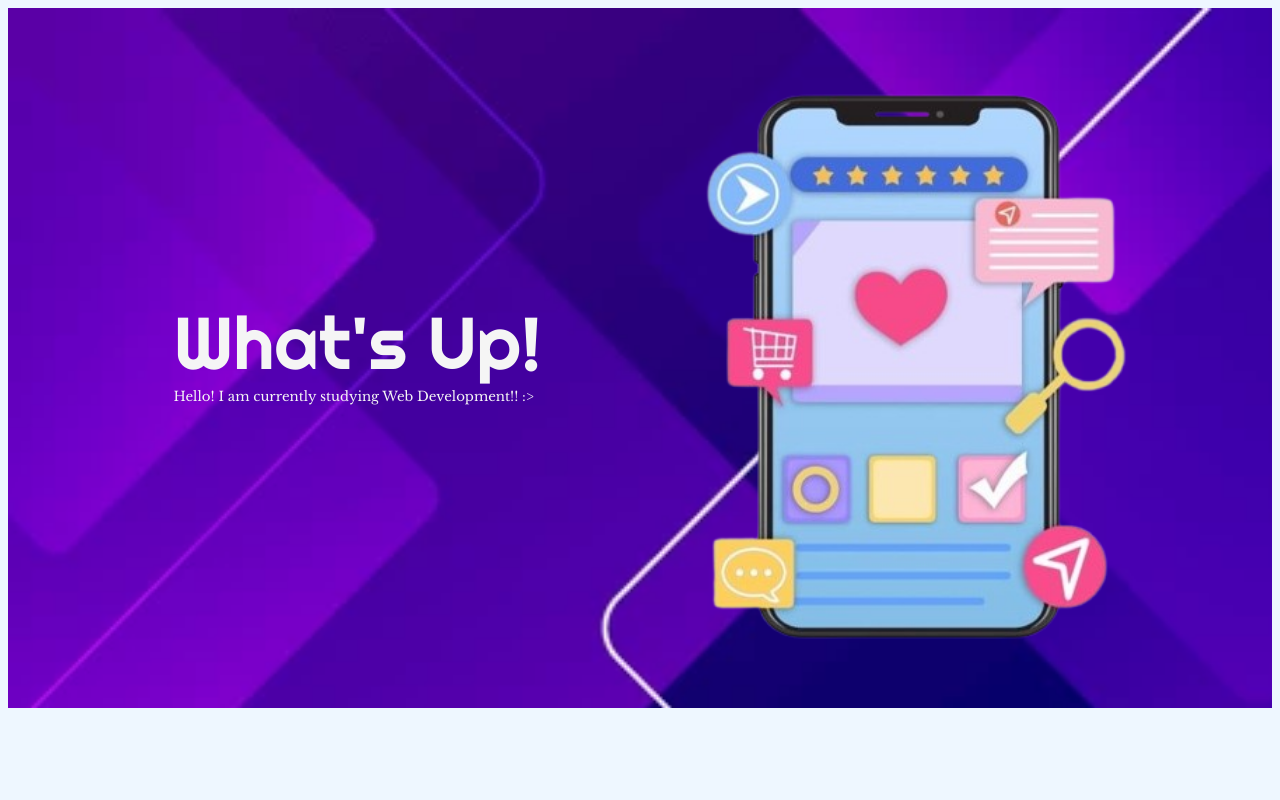
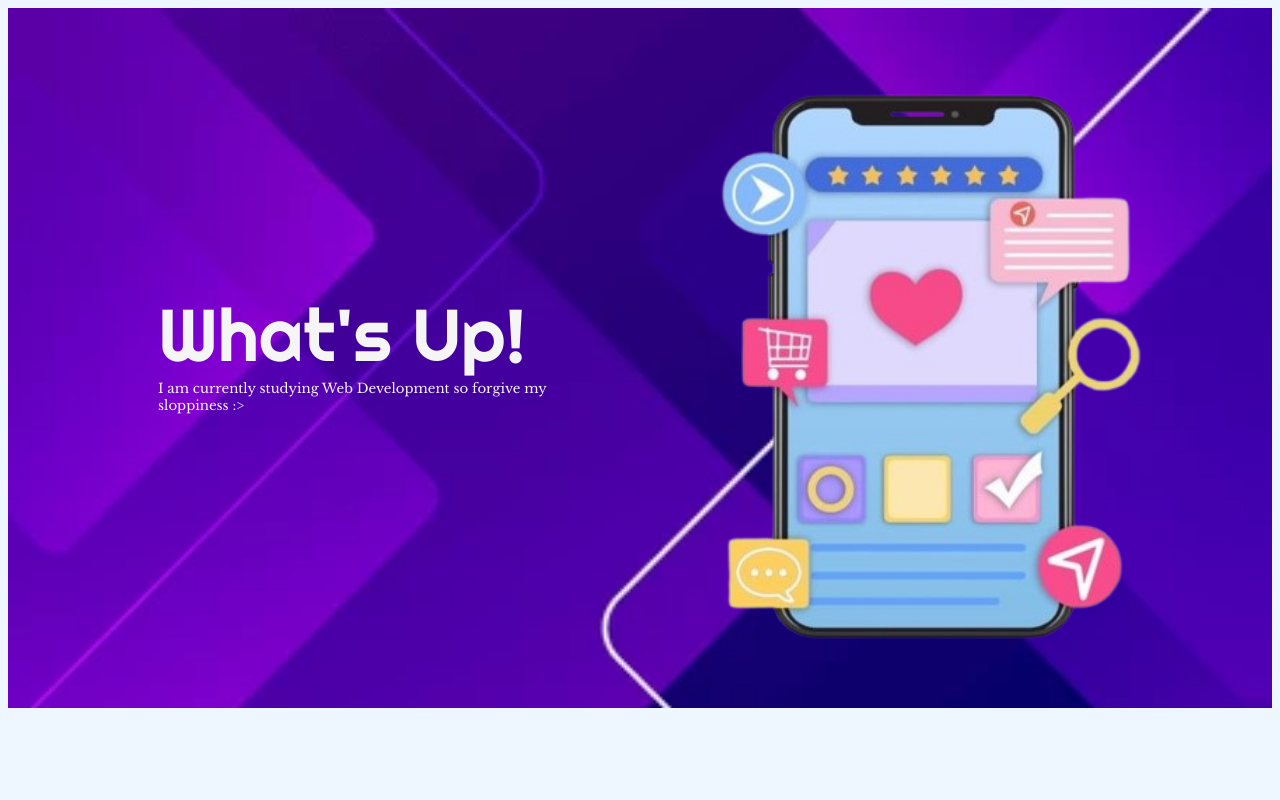
Before and after one commit to jamenggay/first-personal-website, a plain HTML site: page index.html in a window 1280 px wide. Shown: the top 800 px of the page. Drawn offline with nearby package versions, Linux system fonts and the light colour scheme.

Commit message:
Update index.html

```diff
--- a/index.html
+++ b/index.html
@@ -20,7 +20,7 @@
         <div class="hero-section">
             <div id="greetings">
             <h1>What's Up!</h1>
-            <p id="intro">Hello! I am currently studying Web Development!! :></p>
+            <p id="intro">I am currently studying Web Development so forgive my sloppiness :></p>
             </div>
             <div id="logo">
                 <img class="img1" src="./images/image-removebg-preview.png" alt="cellphone"/>
```
